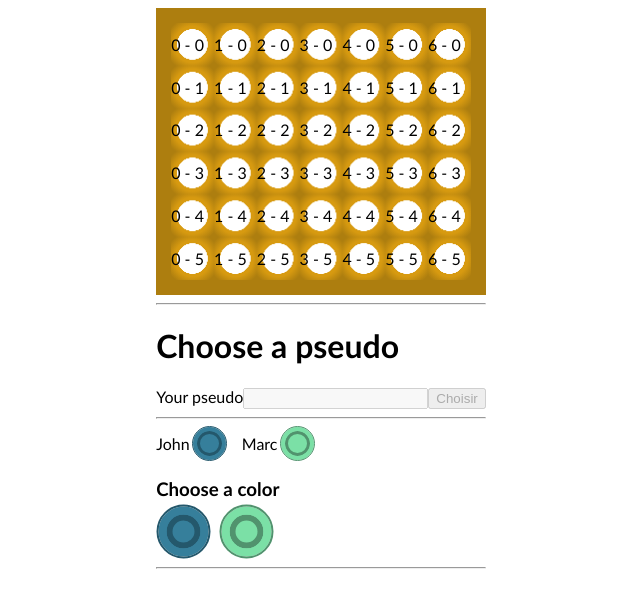
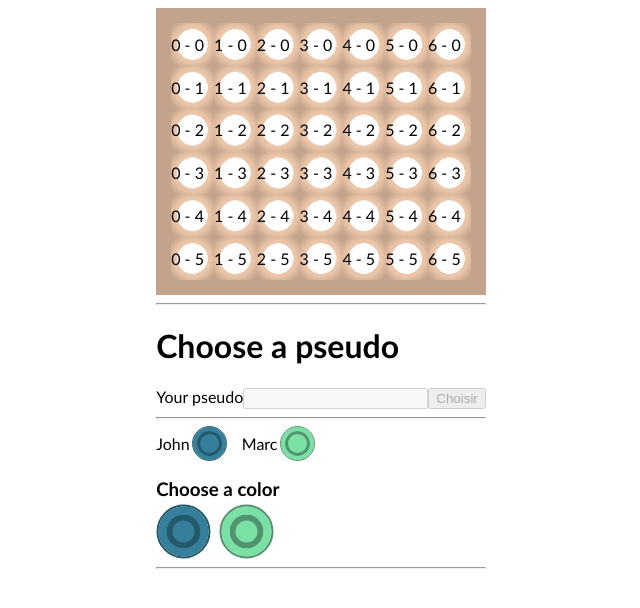
Before and after one commit to SnowDhrop/puissance4, a React (Vite) app: page / in a window 1280 px wide. Shown: the top 608 px of the page, without its empty margins (319-959 px from the left). Built offline with nearby package versions, Linux system fonts and the light colour scheme.

Commit message:
change grid color

```diff
--- a/src/front/css/index.css
+++ b/src/front/css/index.css
@@ -59,17 +59,17 @@ body {
 	grid-template-columns: repeat(var(--cols), 1fr);
 	grid-template-rows: repeat(var(--rows), 1fr);
 	aspect-ratio: var(--cols) / var(--rows);
-	background-color: #d79a10;
+	background-color: #ebc5a7;
 	background: radial-gradient(
 		circle,
 		transparent,
 		transparent 50%,
-		#d79a10 51%,
-		#d79a10 60%,
-		#ad7e0f 90%
+		#ebc5a7 51%,
+		#ebc5a7 60%,
+		#c3a38b 90%
 	);
 	background-size: calc(100% / var(--cols)) calc(100% / var(--rows));
-	border: 15px solid #ad7e0f;
+	border: 15px solid #c3a38b;
 	align-items: center;
 	justify-content: center;
 }
```
